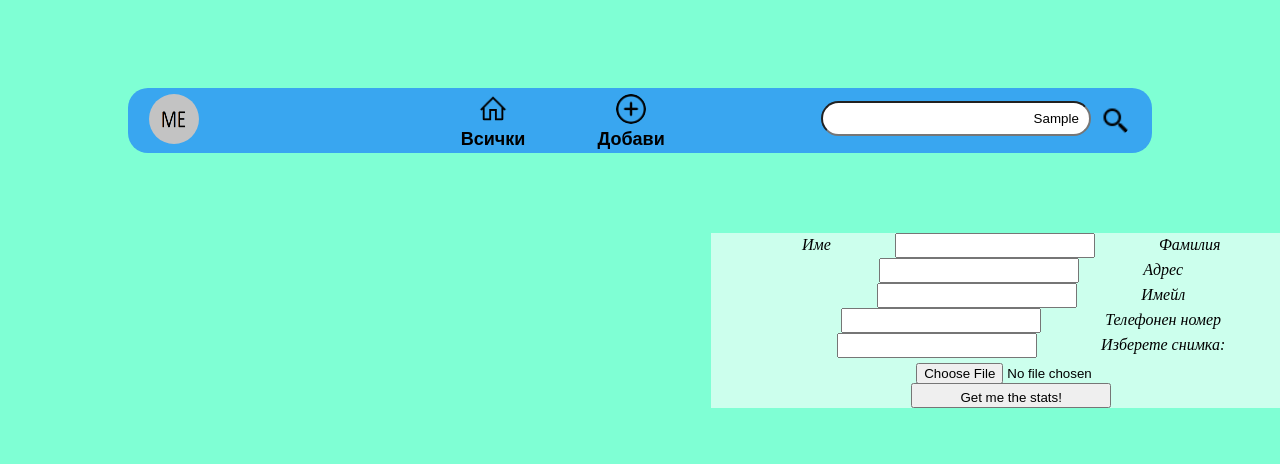
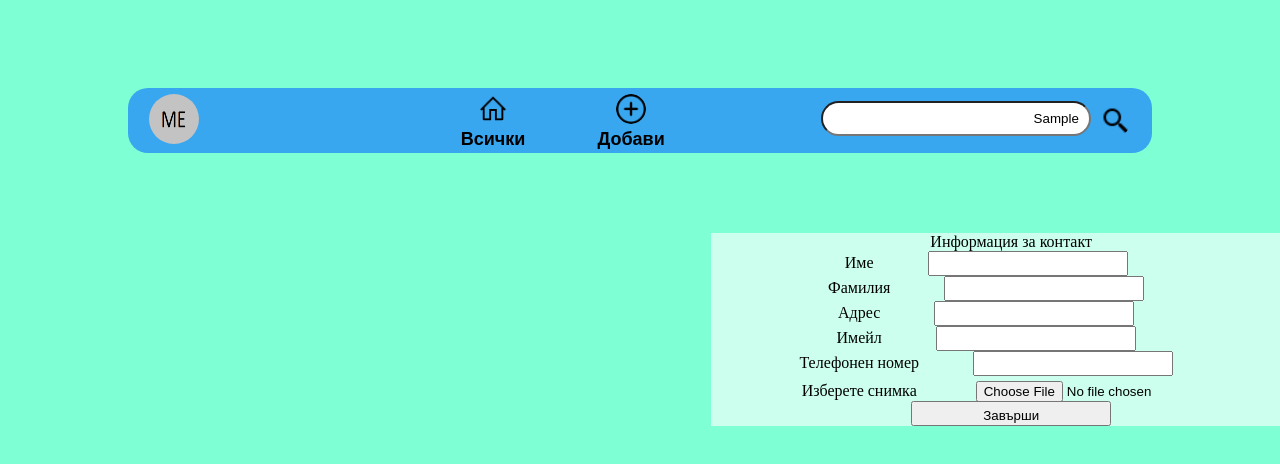
Before and after one commit to DeyvidAdzhemiev/webtech2022-PhoneBook, a website: page phone book/public/index.html in a window 1280 px wide. Both pictures are taken after typing "Sample" into the empty fields and a click on the button "Добави". Drawn offline with Linux system fonts and the light colour scheme; no server answers.

Commit message:
Changed the design of registration form

```diff
--- a/phone book/public/index.html
+++ b/phone book/public/index.html
@@ -85,9 +85,38 @@
               <input type="submit" value="Get me the stats!" class="btn btn-default">
             </div>
           </form> -->
-
+        <div class="title">Информация за контакт</div>
         <form action="/contacts" method="post" enctype="multipart/form-data">
-            <label>Име</label>
+            <div class="user-details">
+                <div class="input-box">
+                    <span class="detail">Име</span>
+                    <input type="text" id="firstname" name="firstname">
+                </div>
+                <div class="input-box">
+                    <span class="detail">Фамилия</span>
+                    <input type="text" id="lastname" name="lastname">
+                </div>
+                <div class="input-box">
+                    <span class="detail">Адрес</span>
+                    <input type="text" id="address" name="address">
+                </div>
+                <div class="input-box">
+                    <span class="detail">Имейл</span>
+                    <input type="text" id="email" name="email">
+                </div>
+                <div class="input-box">
+                    <span class="detail">Телефонен номер</span>
+                    <input type="text" id="phone" name="phone">
+                </div>
+                <div class="upload_box">
+                    <span class="detail">Изберете снимка</span>
+                    <input type="file" name="uploaded_file">
+                </div>
+                <div class="button">
+                    <input type="submit" value="Завърши">
+                </div>
+            </div>
+            <!-- <label>Име</label>
             <input type="text" id="firstname" name="firstname">
             <label>Фамилия</label>
             <input type="text" id="lastname" name="lastname">
@@ -101,7 +130,7 @@
             <label>Изберете снимка:</label>
             <input type="file" name="uploaded_file">
 
-            <input type="submit" value="Get me the stats!">
+            <input type="submit" value="Get me the stats!"> -->
             <!-- <button type="submit" onclick="submitUser()">Добави</button -->
 
         </form>
```
